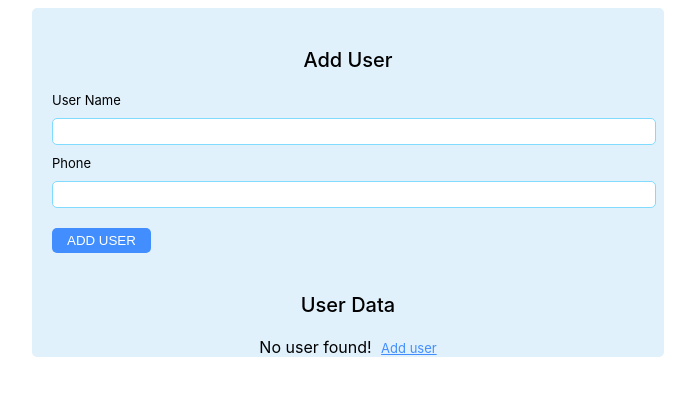
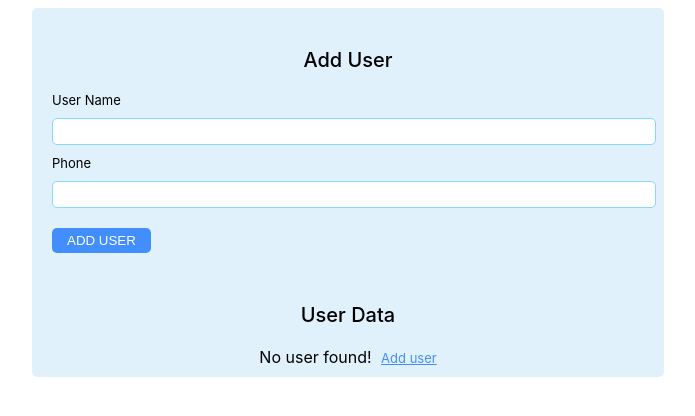
Before and after one commit to maruf-helios/technical-task, a React (Create React App) app: page / in a window 1280 px wide. Shown: the top 416 px of the page, without its empty margins (292-987 px from the left). Built offline with nearby package versions, Linux system fonts and the light colour scheme.

Commit message:
justify flex content

```diff
--- a/src/style/style.css
+++ b/src/style/style.css
@@ -62,6 +62,10 @@
 .main-container .form-container .err-msg {
   font-size: small;
   color: red;
+}
+
+.main-container .main-table-container {
+  padding: 10px;
 }
 
 .main-container .main-table-container .user-table-container .table-title {
--- a/src/style/style.scss
+++ b/src/style/style.scss
@@ -48,6 +48,7 @@
     }
   }
   .main-table-container {
+    padding: 10px;
     .user-table-container {
       .table-title {
         text-align: center;
```
Also changed, not shown: 1 other file (tests, documents, lock files or other folders).
